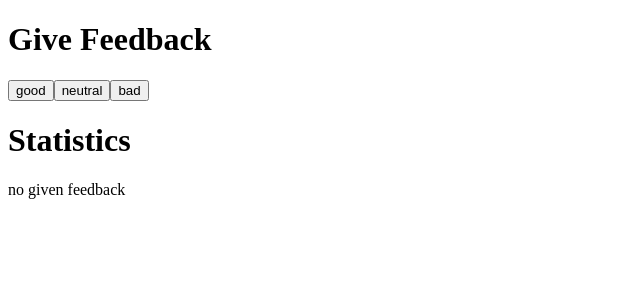
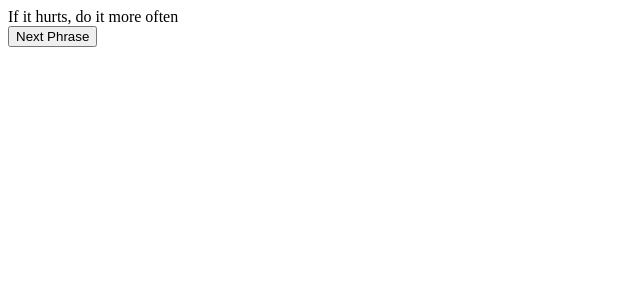
Before and after one commit to phreakphreak-zz/fullstackopen-exercises-part1, a React (Create React App) app: page / in a window 1280 px wide. Shown: the top 300 px of the page, without its empty margins (0-640 px from the left). Built offline with nearby package versions, Linux system fonts and the light colour scheme.

Commit message:
exercises 1.12*

```diff
--- a/src/App.js
+++ b/src/App.js
@@ -1,125 +1,31 @@
 import React, { useState } from "react";
 
-const Button = ({ stat }) => {
-  const { handleClick, text } = stat;
-  return <button onClick={handleClick}>{text}</button>;
+const Button = ({ handlerClick }) => {
+  return <button onClick={handlerClick}>Next Phrase</button>;
 };
-const Buttons = ({ feedback }) => {
-  const [good, neutral, bad] = feedback.statesFeedback;
+
+const App = () => {
+  const anecdotes = [
+    "If it hurts, do it more often",
+    "Adding manpower to a late software project makes it later!",
+    "The first 90 percent of the code accounts for the first 90 percent of the development time...The remaining 10 percent of the code accounts for the other 90 percent of the development time.",
+    "Any fool can write code that a computer can understand. Good programmers write code that humans can understand.",
+    "Premature optimization is the root of all evil.",
+    "Debugging is twice as hard as writing the code in the first place. Therefore, if you write the code as cleverly as possible, you are, by definition, not smart enough to debug it.",
+  ];
+
+  const [selected, setSelected] = useState(0);
+
+  const handlerClick = () => {
+    let element = Math.round(Math.random() * (anecdotes.length - 1));
+    console.log(element);
+    return setSelected(element.toFixed(0));
+  };
   return (
     <div>
-      <Button stat={good} />
-      <Button stat={neutral} />
-      <Button stat={bad} />
-    </div>
-  );
-};
-
-const Statistic = ({ stat }) => {
-  const { text, value } = stat;
-  let paragraph = text ==="positive"?`${text}: ${value}%`:`${text}: ${value}`
-  return (
-    <p>
-      {paragraph}
-    </p>
-  );
-};
-const Statistics = ({ feedback }) => {
-  const [good, neutral, bad, all, average, positive] = feedback.statesFeedback;
-  if (all.value > 0) {
-    return (
-      <div>
-        <h1>{feedback.titleStatistics}</h1>
-        <Statistic stat={good} />
-        <Statistic stat={neutral} />
-        <Statistic stat={bad} />
-        <Statistic stat={all} />
-        <Statistic stat={average} />
-        <Statistic stat={positive} />
-      </div>
-    );
-  } else {
-    return (
-      <div>
-        <h1>{feedback.titleStatistics}</h1>
-        <p>no given feedback</p>
-      </div>
-    );
-  }
-};
-
-const Header = ({ feedback }) => <h1>{feedback.titleHeader}</h1>;
-
-const App = () => {
-  const [stats, setStats] = useState({
-    all: 0,
-    average: 0,
-    positive: 0,
-  });
-  const [good, setGood] = useState(0);
-  const [neutral, setNeutral] = useState(0);
-  const [bad, setBad] = useState(0);
-
-  const feedback = {
-    titleHeader: "Give Feedback",
-    titleStatistics: "Statistics",
-    statesFeedback: [
-      {
-        text: "good",
-        value: good,
-        handleClick: () => {
-          setStats({
-            all: stats.all + 1,
-            average: (stats.all + 1) / 3,
-            positive:(100*(good+1))/(stats.all+1)
-          });
-          setGood(good + 1);
-        },
-      },
-      {
-        text: "neutral",
-        value: neutral,
-        handleClick: () => {
-          setStats({
-            all: stats.all + 1,
-            average: (stats.all + 1) / 3,
-            positive:(100*(good))/(stats.all+1)
-          });
-          setNeutral(neutral + 1);
-        },
-      },
-      {
-        text: "bad",
-        value: bad,
-        handleClick: () => {
-          setStats({
-            all: stats.all + 1,
-            average: (stats.all + 1) / 3,
-            positive:(100*(good))/(stats.all+1)
-          });
-          setBad(bad + 1);
-        },
-      },
-      {
-        text: "all",
-        value: stats.all,
-      },
-      {
-        text: "average",
-        value: stats.average,
-      },
-      {
-        text: "positive",
-        value: stats.positive.toFixed(1),
-      },
-    ],
-  };
-
-  return (
-    <div>
-      <Header feedback={feedback} />
-      <Buttons feedback={feedback} />
-      <Statistics feedback={feedback} />
+      {anecdotes[selected]}
+      <br />
+      <Button handlerClick={handlerClick} />
     </div>
   );
 };
```
